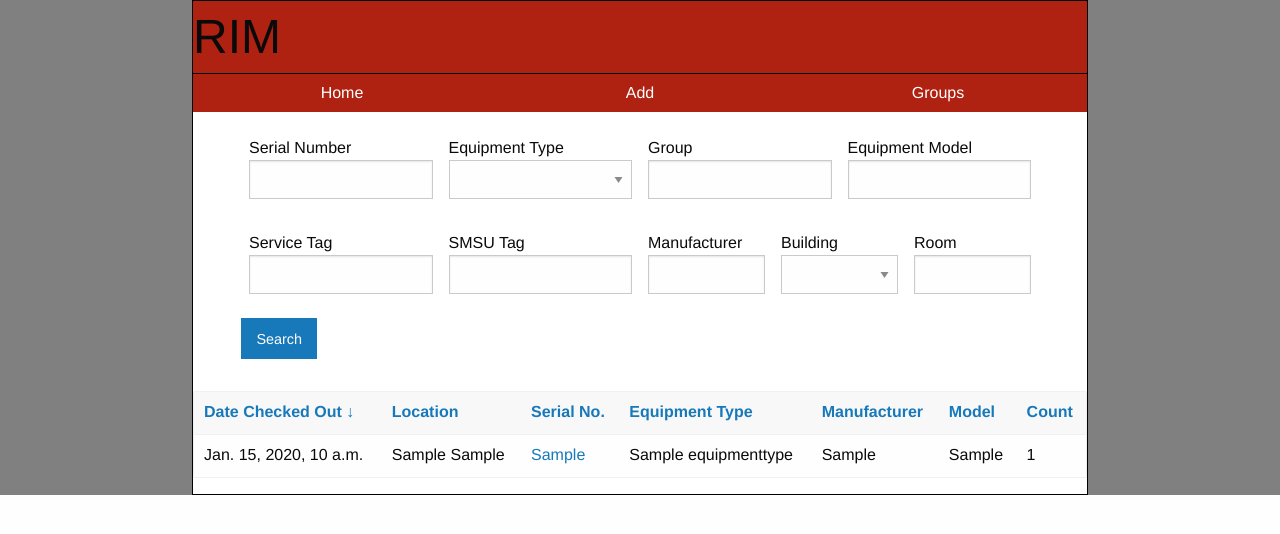
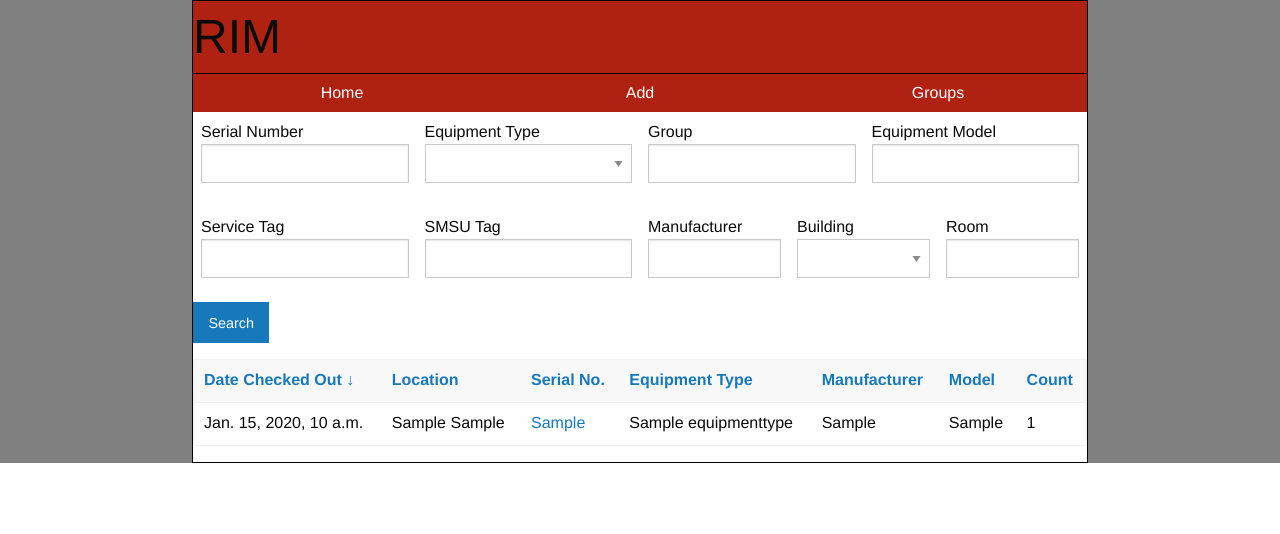
Before and after one commit to mostateresnet/rimproject, a Django app: page / in a window 1280 px wide. Shown: the top 534 px of the page. Run offline with Django 3.2, Linux system fonts and the light colour scheme; tables that the repository leaves empty hold one stand-in row (values such as "Sample post").

Commit message:
fix some margin stuff

```diff
--- a/rim/templates/rim/includes/search.html
+++ b/rim/templates/rim/includes/search.html
@@ -1,6 +1,7 @@
 {% load i18n %}
 
-<div class='search_table'>
+<div class='grid-container'>
+    <div class='grid-margin-x'>
         <form method=GET>
             {{ form.non_field_errors }}
             <div class="grid-x">
@@ -63,3 +64,4 @@
             </div>
         </form>
     </div>
+</div>
```
Lines whose indentation alone changed are shown as unchanged.
